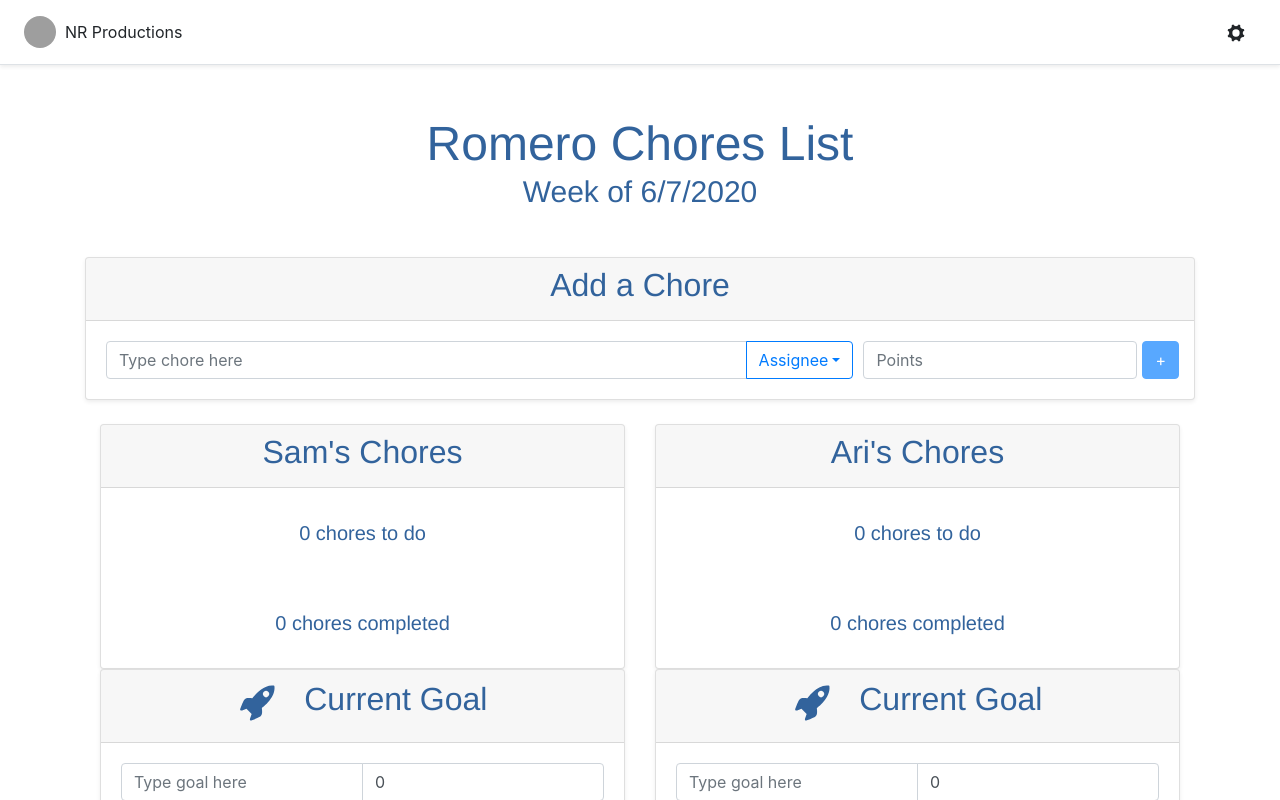
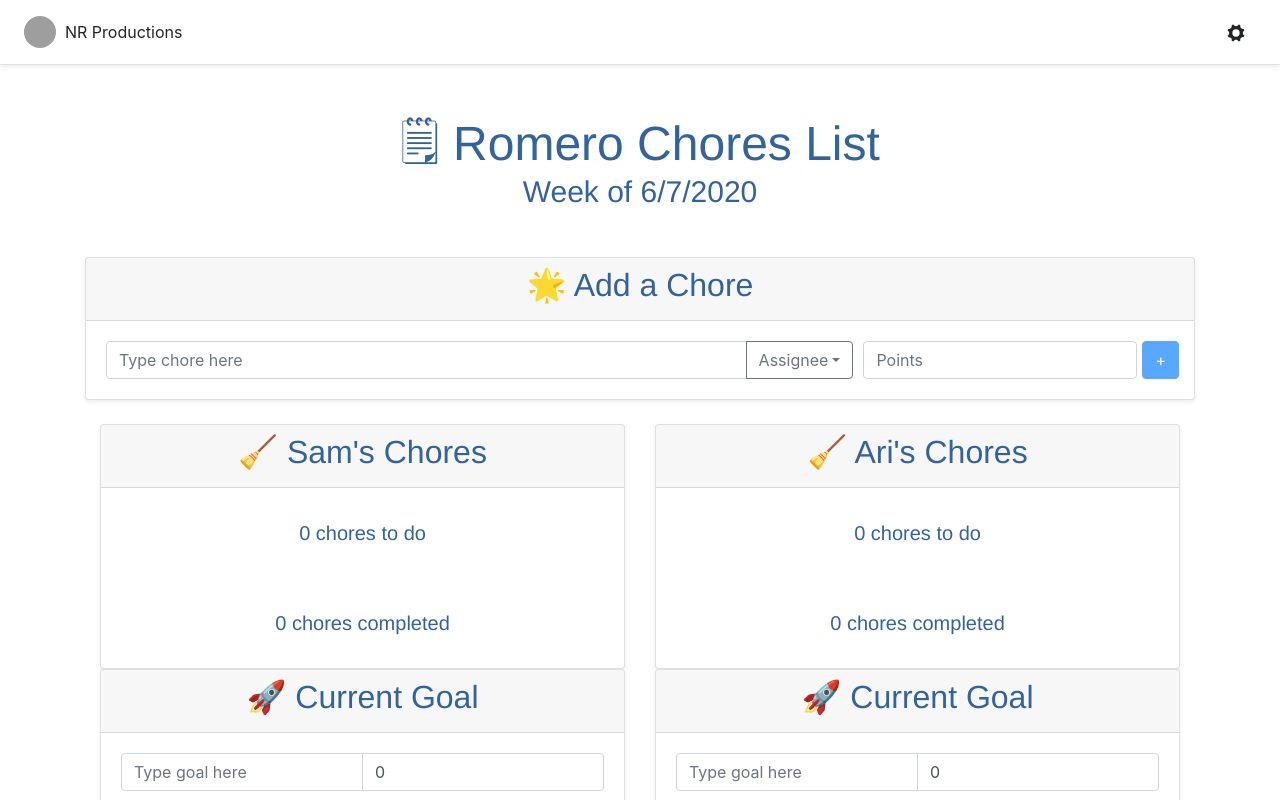
Before and after one commit to nicolleromero/chores-app, a React (Create React App) app in the folder chores-app/: page / in a window 1280 px wide. Shown: the top 800 px of the page. Built offline with nearby package versions, Linux system fonts and the light colour scheme; grey boxes are pictures that could not be loaded.

Commit message:
Added emoji

```diff
--- a/chores-app/package.json
+++ b/chores-app/package.json
@@ -12,6 +12,7 @@
     "react-confetti": "^5.0.1",
     "react-dom": "^16.13.1",
     "react-flip-move": "^3.0.4",
+    "react-icons": "^3.10.0",
     "react-scripts": "3.4.1",
     "tailwindcss": "^1.4.6"
   },
--- /dev/null
+++ b/chores-app/src/components/AddAssigneeList.js
@@ -0,0 +1,39 @@
+import React from 'react';
+import { Button, Form, Modal } from 'react-bootstrap';
+
+
+export class AddAssigneeList extends React.Component {
+  const[show, setShow] = useState(false);
+
+  handleClose = () => setShow(false);
+
+  handleShow = () => setShow(true);
+
+  render() {
+    return (
+      <div>
+        <Modal show={show} onHide={handleClose}>
+          <Modal.Header closeButton>
+            <Modal.Title>Modal heading</Modal.Title>
+          </Modal.Header>
+          <Modal.Body>
+            <Form>
+              <Form.Group controlId="formBasicEmail">
+                <Form.Label>Enter the name of an assignee:</Form.Label>
+                <Form.Control placeholder="Enter name" />
+              </Form.Group>
+            </Form>
+          </Modal.Body>
+          <Modal.Footer>
+            <Button variant="secondary" onClick={handleClose}>
+              Close
+          </Button>
+            <Button variant="primary" onClick={handleClose}>
+              Save Changes
+          </Button>
+          </Modal.Footer>
+        </Modal>
+      </div>
+    );
+  }
+}
--- a/chores-app/src/components/AddChore.js
+++ b/chores-app/src/components/AddChore.js
@@ -50,7 +50,7 @@ export class AddChore extends React.Component {
     return (
       <div>
         <div class="card-header">
-          <h4 class="chore-maintitle text-center">Add a Chore</h4>
+          <h4 class="chore-maintitle text-center">🌟 Add a Chore</h4>
         </div>
         <div class="card-body">
 
@@ -66,7 +66,7 @@ export class AddChore extends React.Component {
                   />
                   <DropdownButton
                     as={InputGroup.Append}
-                    variant="outline-primary"
+                    variant="outline-secondary"
                     title={this.state.assignee || 'Assignee'}
                     id="input-group-dropdown"
                     value={this.state.assignee}
--- a/chores-app/src/components/AddKidList.js
+++ /dev/null
@@ -1,30 +0,0 @@
-import React from 'react';
-
-
-export class AddKidList extends React.Component {
-
-  render() {
-    let doneList = [];
-    let undoneList = [];
-
-    for (let item of this.props.list) {
-      if (item['complete']) {
-        doneList.push(item);
-      } else {
-        undoneList.push(item);
-      }
-    }
-
-    return (
-      <div>
-        <div class="card-header">
-          <h4 class="my-0 font-weight-normal">CHORES</h4>
-        </div>
-        <div class="card-body">
-          <h1 className="list-text">{this.formatChoreListTitles(undoneList, false)}</h1>
-          <h1 className="list-text">{this.formatChoreListTitles(doneList, true)}</h1>
-        </div>
-      </div>
-    );
-  }
-}
--- a/chores-app/src/components/Chore.js
+++ b/chores-app/src/components/Chore.js
@@ -39,11 +39,11 @@ export class Chore extends React.Component {
             />
             {this.state.editing && (
               <button
-                className="btn btn-danger btn-sm m-2"
+                className="btn btn-sm m-2"
                 onClick={() => this.props.onDelete(this.props.item.id)}
                 onMouseDown={(e) => e.preventDefault()}
               >
-                Delete
+                ❌
               </button>
             )}
             <input
@@ -53,7 +53,6 @@ export class Chore extends React.Component {
               value={this.props.item.points}
               onChange={(e) => this.props.onChange(this.props.item.id, 'points', e.target.value)}
             />
-
           </div>
         </form>
       </React.Fragment>
--- a/chores-app/src/components/ChoreList.js
+++ b/chores-app/src/components/ChoreList.js
@@ -12,6 +12,7 @@ export class ChoreList extends React.Component {
 
   formatChoreListTitles(list, completed) {
     let title = "";
+
     if (list.length !== 1) {
       if (!completed) {
         title = `${list.length} chores to do`;
@@ -43,8 +44,8 @@ export class ChoreList extends React.Component {
     return (
       <div class="card shadow-sm">
         <div class="card-header">
-          <h4 class="chore-maintitle">
-            {this.props.assignee}'s Chores</h4>
+          <h4 class="chore-maintitle text-center">
+            🧹 {this.props.assignee}'s Chores</h4>
         </div>
         <div class="card-body text-center">
           <ListGroup variant="flush">
--- a/chores-app/src/components/Goals.js
+++ b/chores-app/src/components/Goals.js
@@ -36,9 +36,7 @@ export class Goals extends React.Component {
         <div class="card-header">
 
           <h4 class="chore-maintitle text-center">
-            <svg class="inline-block fill-current text-grey h-10 w-10" xmlns="http://www.w3.org/2000/svg" viewBox="0 0 20 20"><path d="M11.933 13.069s7.059-5.094 6.276-10.924a.465.465 0 0 0-.112-.268.436.436 0 0 0-.263-.115C12.137.961 7.16 8.184 7.16 8.184c-4.318-.517-4.004.344-5.974 5.076-.377.902.234 1.213.904.959l2.148-.811 2.59 2.648-.793 2.199c-.248.686.055 1.311.938.926 4.624-2.016 5.466-1.694 4.96-6.112zm1.009-5.916a1.594 1.594 0 0 1 0-2.217 1.509 1.509 0 0 1 2.166 0 1.594 1.594 0 0 1 0 2.217 1.509 1.509 0 0 1-2.166 0z" /></svg>
-            &nbsp;&nbsp;
-            Current Goal</h4>
+            🚀 Current Goal</h4>
         </div>
         <div class="card-body">
           <InputGroup className="align-items-center">
--- a/chores-app/src/components/Title.js
+++ b/chores-app/src/components/Title.js
@@ -19,7 +19,7 @@ export class Title extends React.Component {
     return (
       <React.Fragment>
         <div className="pricing-header px-3 py-3 pt-md-5 pb-md-4 mx-auto text-center">
-          <h1 className="app-title">{this.props.name} Chores List</h1>
+          <h1 className="app-title">🗒 {this.props.name} Chores List</h1>
           <p className="app-subtitle">Week of {getCurrentWeek()}</p>
         </div>
       </React.Fragment>
```
Also changed, not shown: 1 other file (tests, documents, lock files or other folders).
